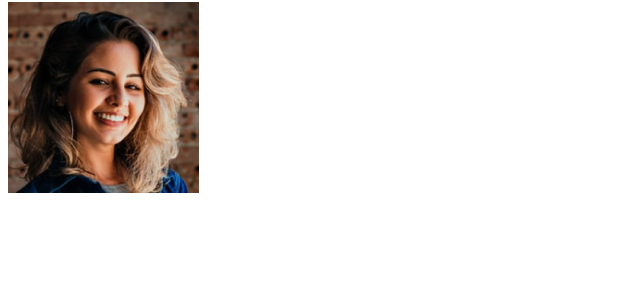
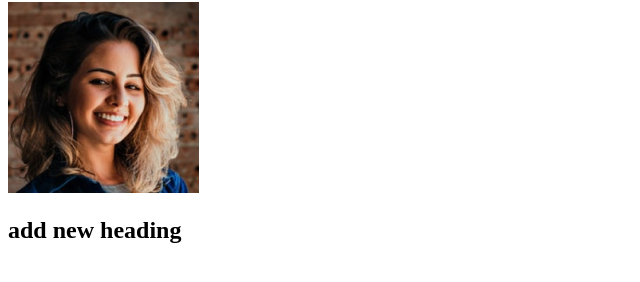
Before and after one commit to raselahmed332/git_secend_repo, a plain HTML site: page index.html in a window 1280 px wide. Shown: the part 78-360 px from the top of the page, without its empty margins (0-640 px from the left). Drawn offline with Linux system fonts and the light colour scheme.

Commit message:
add a new heading

```diff
--- a/index.html
+++ b/index.html
@@ -9,5 +9,6 @@
 <body>
     <h1>My Git Repo</h1>
     <img src="/pic-4.png" alt="">
+    <h2>add new heading</h2>
 </body>
 </html>
```
